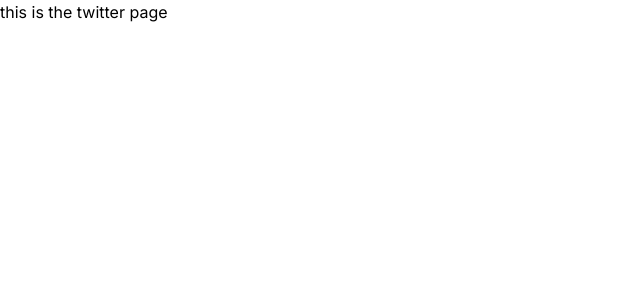
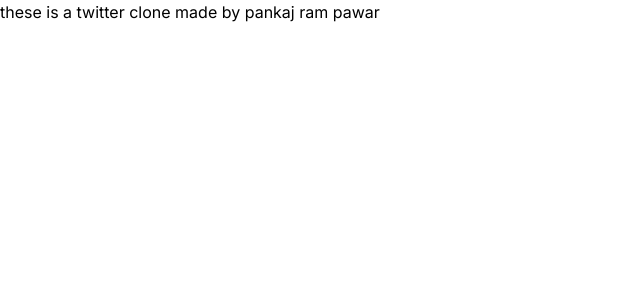
Before and after one commit to pankajrampawar/twitter-clone, a Next.js app in the folder client/: page / in a window 1280 px wide. Shown: the top 300 px of the page, without its empty margins (0-640 px from the left). Built offline with nearby package versions, Linux system fonts and the light colour scheme.

Commit message:
created required frontend components file

```diff
--- a/client/app/page.tsx
+++ b/client/app/page.tsx
@@ -3,7 +3,7 @@
 export default function Home() {
   return (
     <main >
-      this is the twitter page
+      these is a twitter clone made by pankaj ram pawar
     </main>
   )
 }
```
Also changed, not shown: client/app/ui/home/exploreTab.tsx (added, +11 -0 lines), client/app/ui/blueButton.tsx (added), client/app/ui/cardHolder.tsx (added), client/app/ui/home/sidenav.tsx (renamed from client/app/ui/sidenav.tsx), client/app/ui/home/topNavigation.tsx (added), client/app/ui/searchbar.tsx (added).
